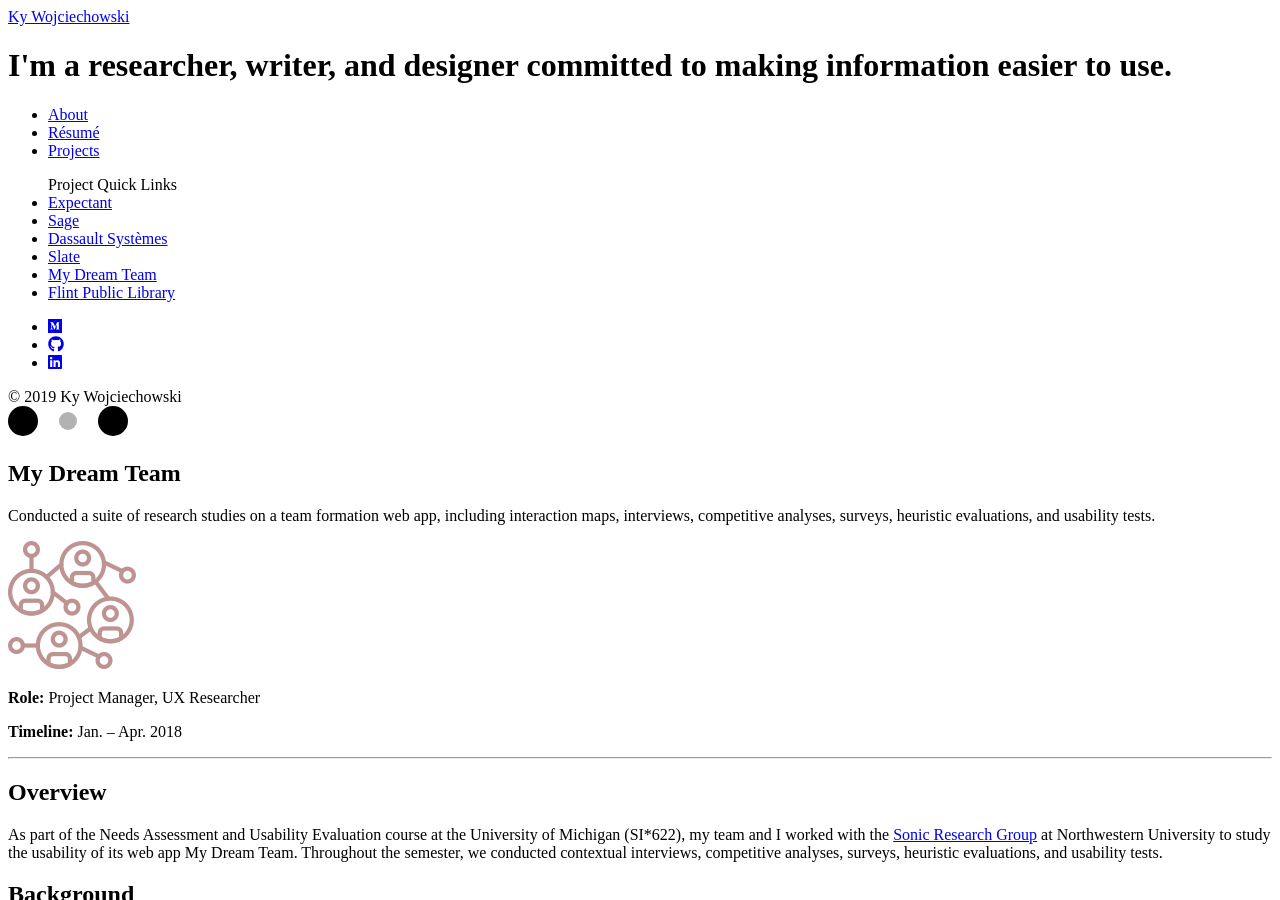
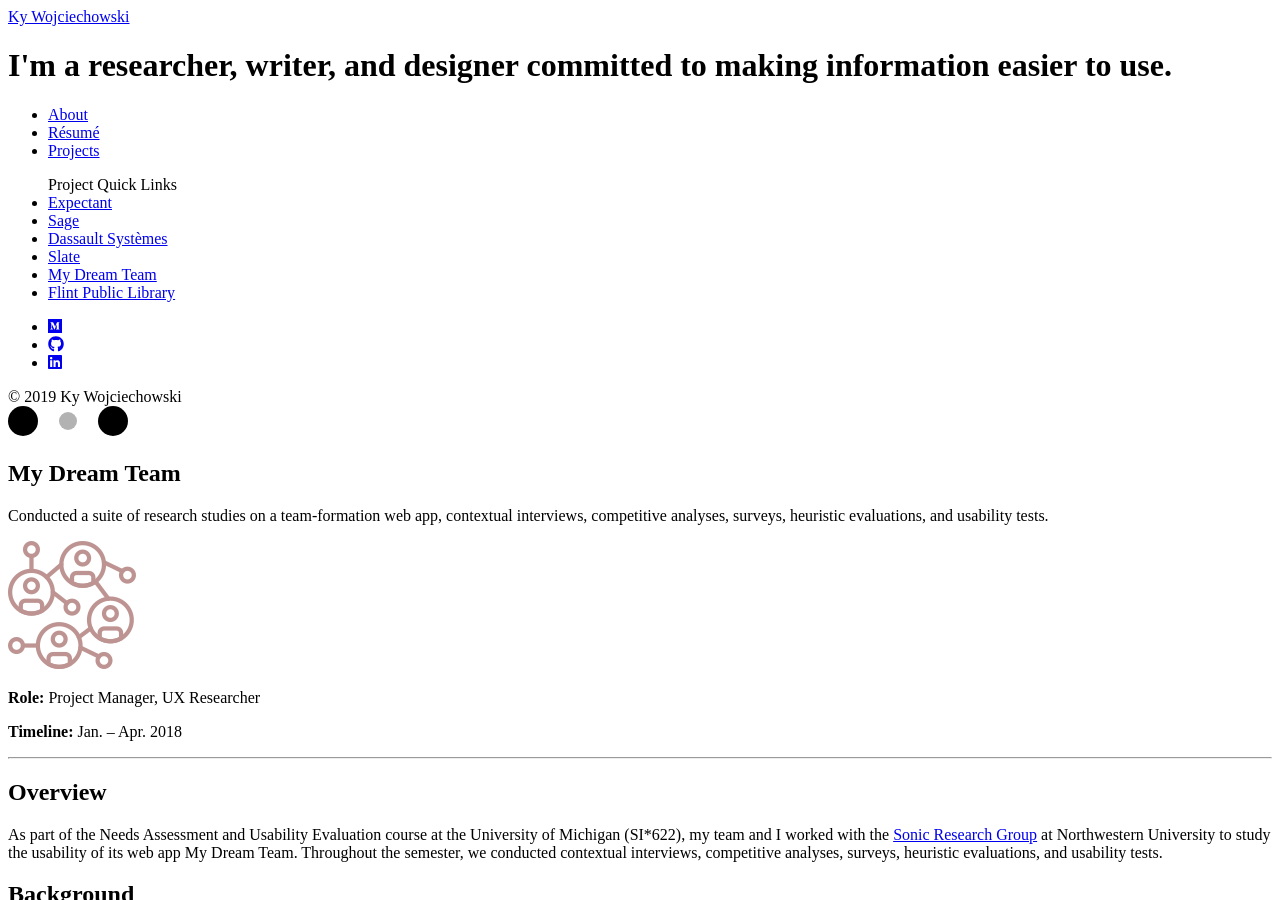
Before and after one commit to kywoj/kywoj.github.io, a Jekyll site: the page built from _projects/2025-01-19-my-dream-team.md, in a window 1280 px wide and 900 px high. Built offline with Jekyll 4.4.1, drawn with Linux system fonts in a browser that asks for light colours; nearby versions of some CDN libraries.

Commit message:
Updated description of MDT

```diff
--- a/_projects/2025-01-19-my-dream-team.md
+++ b/_projects/2025-01-19-my-dream-team.md
@@ -2,7 +2,7 @@
 title: 'My Dream Team'
 date: 2018-06-30 00:00:00
 featured_image: '/images/my-dream-team.png'
-subtitle: 'Conducted a suite of research studies on a team formation web app, including interaction maps, interviews, competitive analyses, surveys, heuristic evaluations, and usability tests.'
+subtitle: 'Conducted a suite of research studies on a team-formation web app, contextual interviews, competitive analyses, surveys, heuristic evaluations, and usability tests.'
 ---
 
 ![](/images/my-dream-team-logo.png)
```
